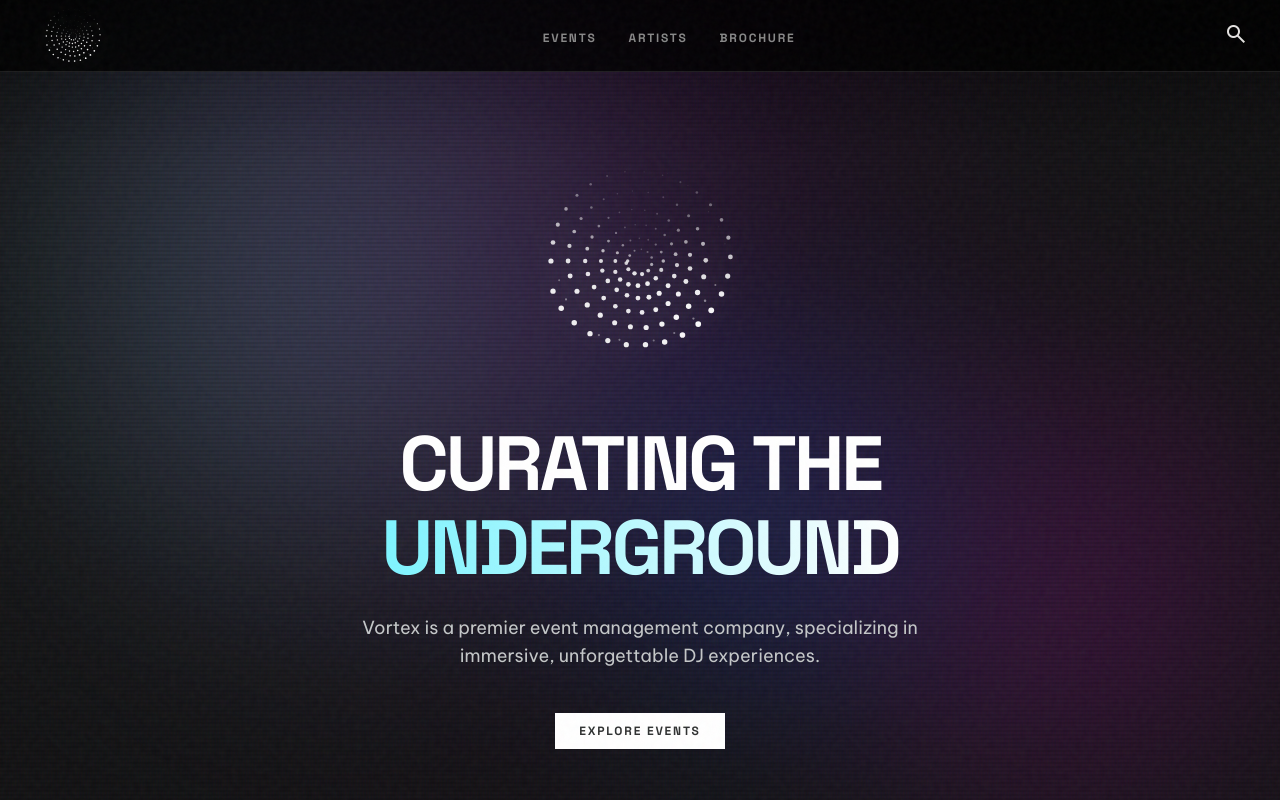
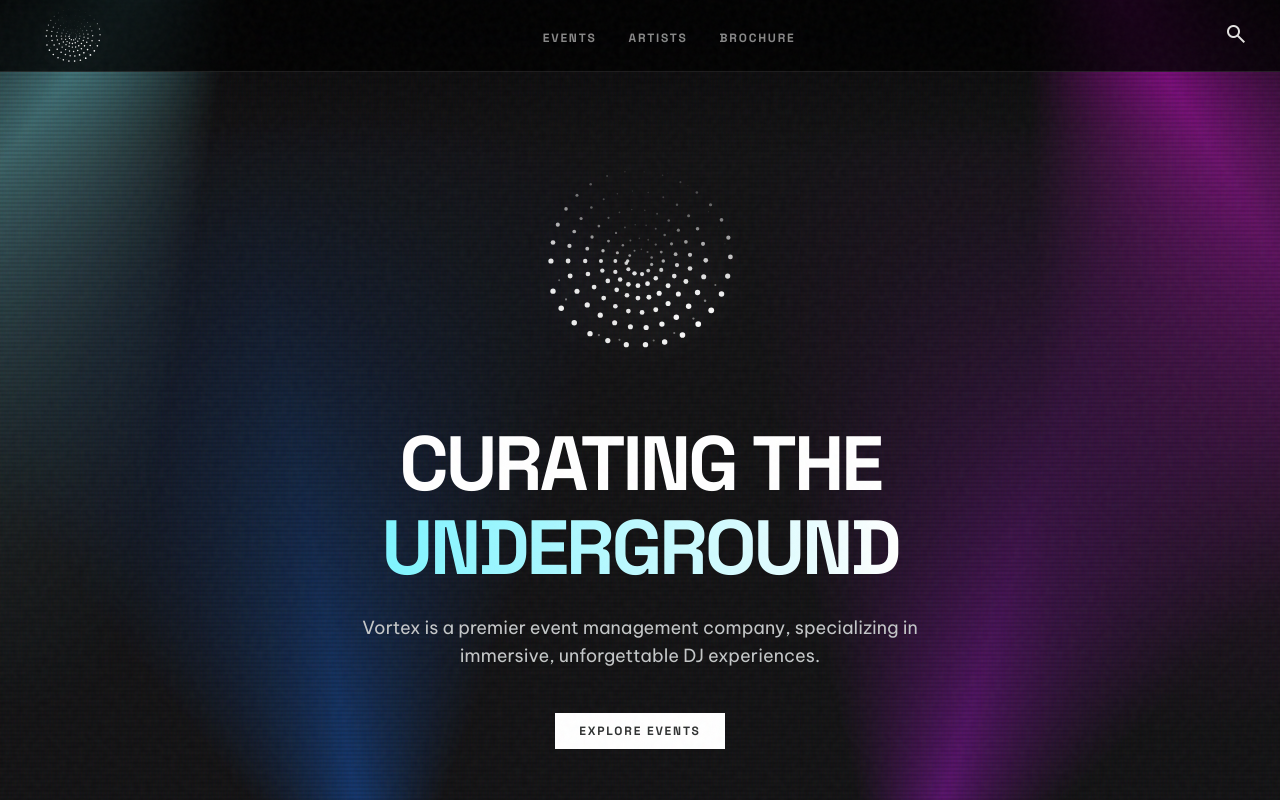
Before and after one commit to romeoantony/vortex, a React (Vite) app: page / in a window 1280 px wide. Shown: the top 800 px of the page. Built offline with nearby package versions, Linux system fonts and the light colour scheme.

Commit message:
Replace blurred disco lights with sharp conic gradient spotlights

```diff
--- a/src/index.css
+++ b/src/index.css
@@ -98,18 +98,51 @@ button { cursor: pointer; border: none; background: none; font: inherit; color:
 .hero__overlay-top { position: absolute; top: 0; left: 0; right: 0; height: 160px; background: linear-gradient(to bottom, rgba(0,0,0,0.6), transparent); }
 .hero__content { position: relative; z-index: 10; text-align: center; padding: 80px 20px 0; }
 
-/* ========== DISCO LIGHTS ========== */
-.disco-lights { position: absolute; inset: 0; overflow: hidden; pointer-events: none; opacity: 0.6; mix-blend-mode: screen; z-index: 1; }
-.light { position: absolute; border-radius: 50%; filter: blur(80px); }
-.light-1 { width: 60vw; height: 60vw; background: radial-gradient(circle, rgba(125,244,255,0.4) 0%, transparent 70%); top: -20%; left: -10%; animation: float-1 12s ease-in-out infinite alternate; }
-.light-2 { width: 50vw; height: 50vw; background: radial-gradient(circle, rgba(255,0,255,0.3) 0%, transparent 70%); bottom: -20%; right: -10%; animation: float-2 15s ease-in-out infinite alternate; }
-.light-3 { width: 40vw; height: 40vw; background: radial-gradient(circle, rgba(0,100,255,0.4) 0%, transparent 70%); top: 40%; left: 30%; animation: float-3 10s ease-in-out infinite alternate; }
-.light-4 { width: 70vw; height: 70vw; background: radial-gradient(circle, rgba(200,0,255,0.25) 0%, transparent 70%); top: -30%; right: 20%; animation: float-4 18s ease-in-out infinite alternate; }
+/* ========== SPOTLIGHTS ========== */
+.disco-lights { position: absolute; inset: 0; overflow: hidden; pointer-events: none; z-index: 1; mix-blend-mode: screen; perspective: 1000px; }
 
-@keyframes float-1 { 0% { transform: translate(0, 0) scale(1); } 100% { transform: translate(20%, 20%) scale(1.2); } }
-@keyframes float-2 { 0% { transform: translate(0, 0) scale(1); } 100% { transform: translate(-20%, -30%) scale(1.3); } }
-@keyframes float-3 { 0% { transform: translate(0, 0) scale(1); } 100% { transform: translate(40%, -20%) scale(1.1); } }
-@keyframes float-4 { 0% { transform: translate(0, 0) scale(1.2); } 100% { transform: translate(-30%, 30%) scale(1); } }
+.spotlight { position: absolute; opacity: 0.8; filter: blur(2px); }
+
+.spotlight-1 {
+  top: -20%; left: -30%; width: 100vw; height: 120vh;
+  transform-origin: 50% 0%;
+  background: conic-gradient(from 150deg at 50% 0%, transparent 0deg, rgba(125,244,255,0.7) 30deg, transparent 60deg);
+  mask-image: radial-gradient(circle at 50% 0%, black 10%, transparent 80%);
+  -webkit-mask-image: radial-gradient(circle at 50% 0%, black 10%, transparent 80%);
+  animation: sweep-1 6s ease-in-out infinite alternate;
+}
+
+.spotlight-2 {
+  top: -20%; right: -30%; width: 100vw; height: 120vh;
+  transform-origin: 50% 0%;
+  background: conic-gradient(from 150deg at 50% 0%, transparent 0deg, rgba(255,0,255,0.7) 30deg, transparent 60deg);
+  mask-image: radial-gradient(circle at 50% 0%, black 10%, transparent 80%);
+  -webkit-mask-image: radial-gradient(circle at 50% 0%, black 10%, transparent 80%);
+  animation: sweep-2 7s ease-in-out infinite alternate;
+}
+
+.spotlight-3 {
+  bottom: -20%; left: 10%; width: 120vw; height: 120vh;
+  transform-origin: 50% 100%;
+  background: conic-gradient(from 330deg at 50% 100%, transparent 0deg, rgba(200,0,255,0.5) 30deg, transparent 60deg);
+  mask-image: radial-gradient(circle at 50% 100%, black 10%, transparent 70%);
+  -webkit-mask-image: radial-gradient(circle at 50% 100%, black 10%, transparent 70%);
+  animation: sweep-3 8s ease-in-out infinite alternate;
+}
+
+.spotlight-4 {
+  bottom: -20%; right: 10%; width: 120vw; height: 120vh;
+  transform-origin: 50% 100%;
+  background: conic-gradient(from 330deg at 50% 100%, transparent 0deg, rgba(0,100,255,0.5) 30deg, transparent 60deg);
+  mask-image: radial-gradient(circle at 50% 100%, black 10%, transparent 70%);
+  -webkit-mask-image: radial-gradient(circle at 50% 100%, black 10%, transparent 70%);
+  animation: sweep-4 9s ease-in-out infinite alternate;
+}
+
+@keyframes sweep-1 { 0% { transform: rotate(-40deg); } 100% { transform: rotate(40deg); } }
+@keyframes sweep-2 { 0% { transform: rotate(40deg); } 100% { transform: rotate(-40deg); } }
+@keyframes sweep-3 { 0% { transform: rotate(-30deg); } 100% { transform: rotate(30deg); } }
+@keyframes sweep-4 { 0% { transform: rotate(30deg); } 100% { transform: rotate(-30deg); } }
 
 .hero__logo { width: min(320px, 60vw); margin: 0 auto 32px; filter: drop-shadow(0 0 30px rgba(255,255,255,0.3)); animation: logo-reveal 1.5s cubic-bezier(0.16, 1, 0.3, 1) forwards; opacity: 0; transform: scale(1.1); filter: blur(10px); }
 @keyframes logo-reveal { to { opacity: 1; transform: scale(1); filter: blur(0); } }
--- a/src/pages/HomePage.jsx
+++ b/src/pages/HomePage.jsx
@@ -64,10 +64,10 @@ export default function HomePage() {
             style={{ display: 'none' }}
           />
           <div className="disco-lights">
-            <div className="light light-1"></div>
-            <div className="light light-2"></div>
-            <div className="light light-3"></div>
-            <div className="light light-4"></div>
+            <div className="spotlight spotlight-1"></div>
+            <div className="spotlight spotlight-2"></div>
+            <div className="spotlight spotlight-3"></div>
+            <div className="spotlight spotlight-4"></div>
           </div>
           <div className="hero__overlay"></div>
           <div className="hero__overlay-top"></div>
```
